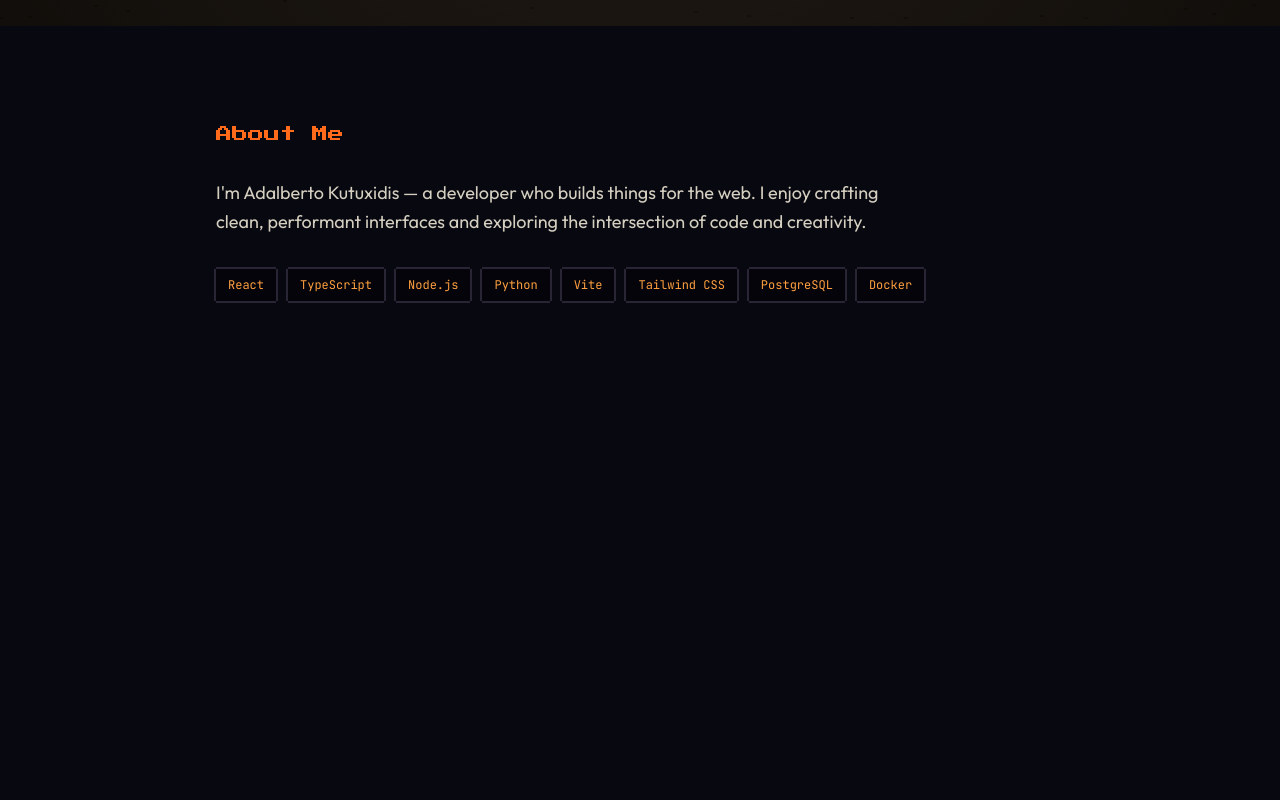
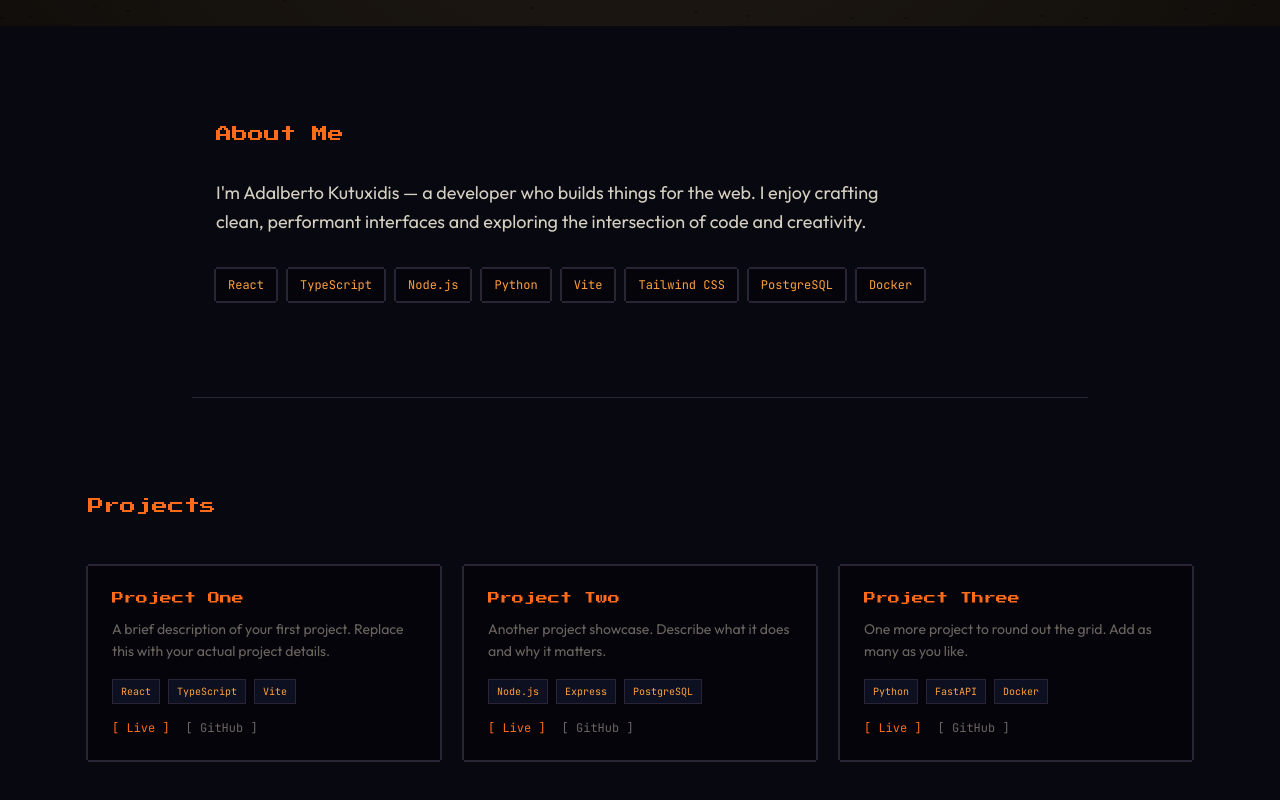
Before and after one commit to frypizzabox/adalbertok, a React (Vite) app: page / in a window 1280 px wide. Shown: the part 774-1574 px from the top of the page. Before the commit the page ends 1171 px from the top, so only its background shows below. Built offline with nearby package versions, Linux system fonts and the light colour scheme.

Commit message:
feat: add Projects section with card grid and ember glow hover

```diff
--- a/src/App.tsx
+++ b/src/App.tsx
@@ -1,6 +1,7 @@
 import { Navbar } from './components/Navbar'
 import { Hero } from './components/Hero'
 import { About } from './components/About'
+import { Projects } from './components/Projects'
 
 function App() {
   return (
@@ -9,8 +10,9 @@ function App() {
       <Hero />
       <div className="bg-soul-dark">
         <About />
+        <div className="border-t border-soul-ash max-w-4xl mx-auto" />
+        <Projects />
       </div>
-      {/* Projects */}
       {/* Contact */}
       {/* Footer */}
     </>
--- /dev/null
+++ b/src/components/ProjectCard.tsx
@@ -0,0 +1,50 @@
+import type { Project } from '../data/projects'
+
+interface ProjectCardProps {
+  project: Project
+}
+
+export function ProjectCard({ project }: ProjectCardProps) {
+  return (
+    <div className="bg-soul-darker p-6 pixel-border hover:scale-[1.02] transition-transform ember-glow">
+      <h3 className="font-pixel text-soul-ember text-xs mb-3">
+        {project.title}
+      </h3>
+      <p className="font-body text-soul-gray text-sm mb-4 leading-relaxed">
+        {project.description}
+      </p>
+      <div className="flex flex-wrap gap-2 mb-4">
+        {project.tags.map((tag) => (
+          <span
+            key={tag}
+            className="font-mono text-[10px] px-2 py-1 bg-soul-night text-soul-flame border border-soul-ash"
+          >
+            {tag}
+          </span>
+        ))}
+      </div>
+      <div className="flex gap-4">
+        {project.link && (
+          <a
+            href={project.link}
+            target="_blank"
+            rel="noopener noreferrer"
+            className="font-mono text-xs text-soul-ember hover:text-soul-flame transition-colors"
+          >
+            [ Live ]
+          </a>
+        )}
+        {project.github && (
+          <a
+            href={project.github}
+            target="_blank"
+            rel="noopener noreferrer"
+            className="font-mono text-xs text-soul-gray hover:text-soul-ember transition-colors"
+          >
+            [ GitHub ]
+          </a>
+        )}
+      </div>
+    </div>
+  )
+}
--- /dev/null
+++ b/src/components/Projects.tsx
@@ -0,0 +1,23 @@
+import { projects } from '../data/projects'
+import { ProjectCard } from './ProjectCard'
+import { ScrollReveal } from './ScrollReveal'
+
+export function Projects() {
+  return (
+    <section id="projects" className="py-24 px-6 max-w-6xl mx-auto">
+      <ScrollReveal>
+        <h2 className="font-pixel text-soul-ember text-sm md:text-base mb-12">
+          Projects
+        </h2>
+      </ScrollReveal>
+
+      <div className="grid grid-cols-1 md:grid-cols-2 lg:grid-cols-3 gap-6">
+        {projects.map((project, i) => (
+          <ScrollReveal key={project.title} delay={i * 100}>
+            <ProjectCard project={project} />
+          </ScrollReveal>
+        ))}
+      </div>
+    </section>
+  )
+}
--- /dev/null
+++ b/src/data/projects.ts
@@ -0,0 +1,31 @@
+export interface Project {
+  title: string
+  description: string
+  tags: string[]
+  link?: string
+  github?: string
+}
+
+export const projects: Project[] = [
+  {
+    title: 'Project One',
+    description: 'A brief description of your first project. Replace this with your actual project details.',
+    tags: ['React', 'TypeScript', 'Vite'],
+    link: '#',
+    github: '#',
+  },
+  {
+    title: 'Project Two',
+    description: 'Another project showcase. Describe what it does and why it matters.',
+    tags: ['Node.js', 'Express', 'PostgreSQL'],
+    link: '#',
+    github: '#',
+  },
+  {
+    title: 'Project Three',
+    description: 'One more project to round out the grid. Add as many as you like.',
+    tags: ['Python', 'FastAPI', 'Docker'],
+    link: '#',
+    github: '#',
+  },
+]
```
